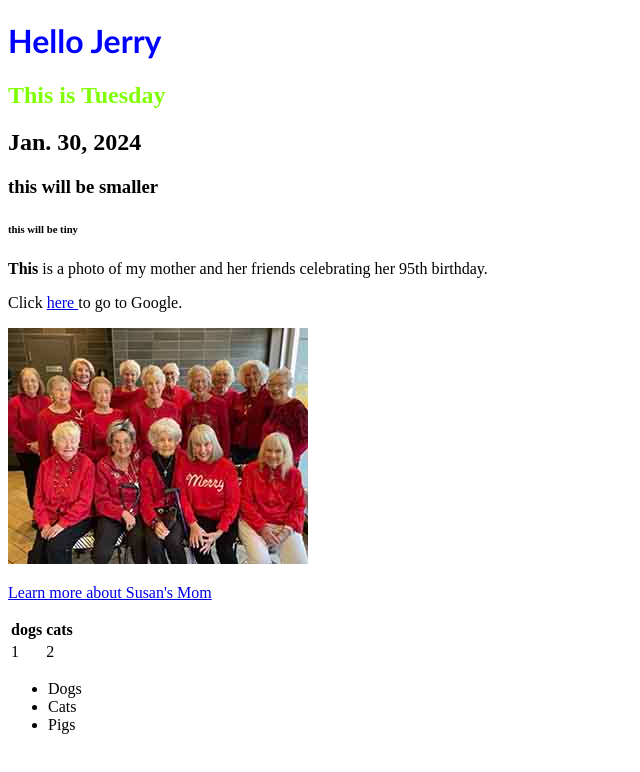
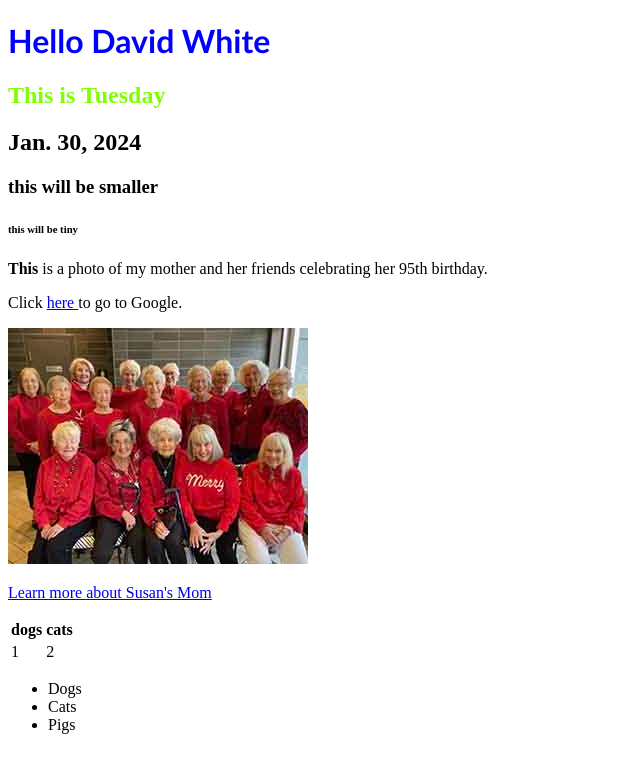
Before and after one commit to dwhite377/spring24, a plain HTML site: page index.html in a window 1280 px wide. Shown: the whole page, without its empty margins (0-640 px from the left). Drawn offline with Linux system fonts and the light colour scheme; a web font is replaced by a local one.

Commit message:
last
draft

```diff
--- a/index.html
+++ b/index.html
@@ -15,7 +15,7 @@
     <link href="https://fonts.googleapis.com/css2?family=Give+You+Glory&family=Glass+Antiqua&family=Sixtyfour&display=swap" rel="stylesheet">
 </head>
 <body>
-    <h1 style="font-family: 'Gill Sans', 'Gill Sans MT', Calibri, 'Trebuchet MS', sans-serif; color: blue;">Hello Jerry</h1>
+    <h1 style="font-family: 'Gill Sans', 'Gill Sans MT', Calibri, 'Trebuchet MS', sans-serif; color: blue;">Hello David White</h1>
 	<h2 id="MainTitle" style="color: chartreuse;">This is Tuesday</h2>
     <h2 class="date">Jan. 30, 2024</h2>
 	<h3>this will be smaller</h3>
```
